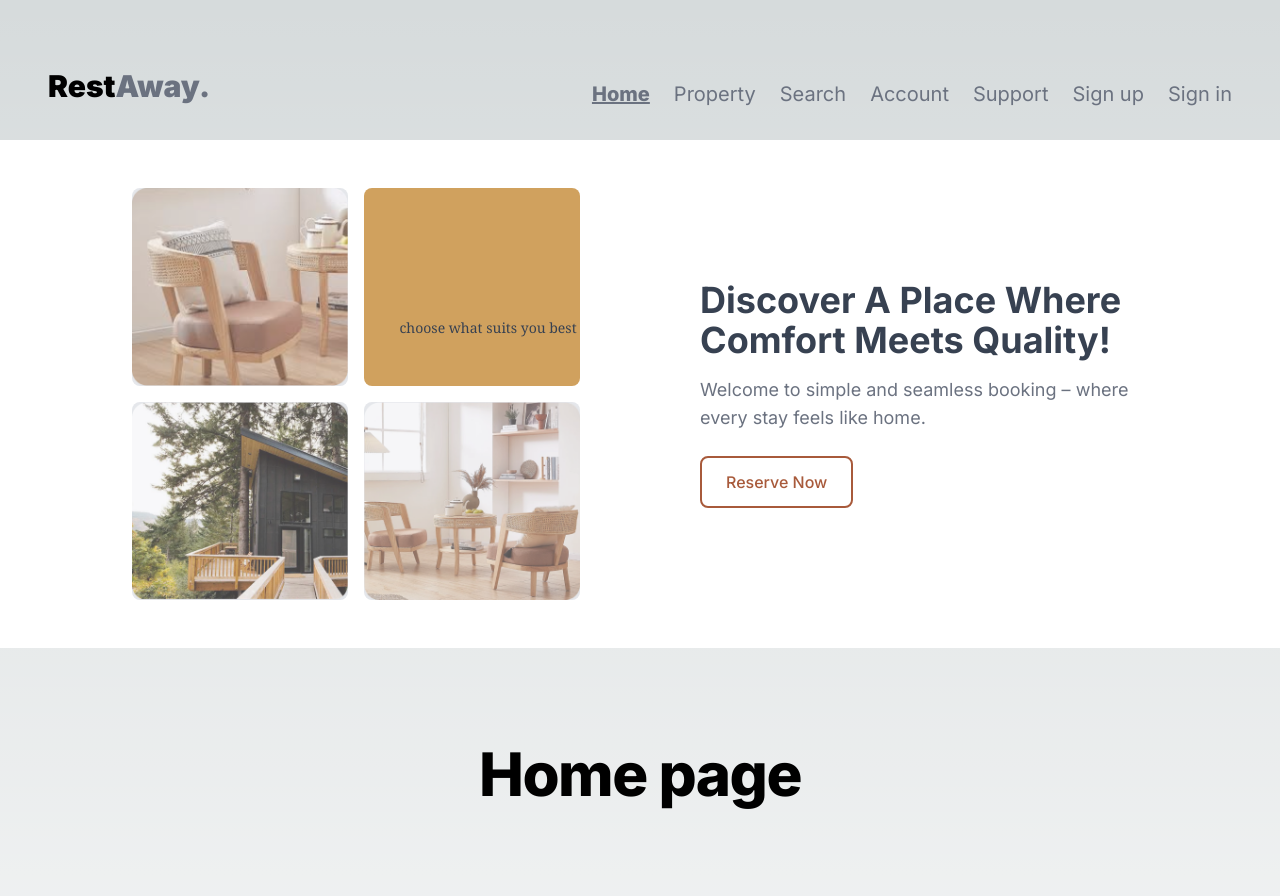
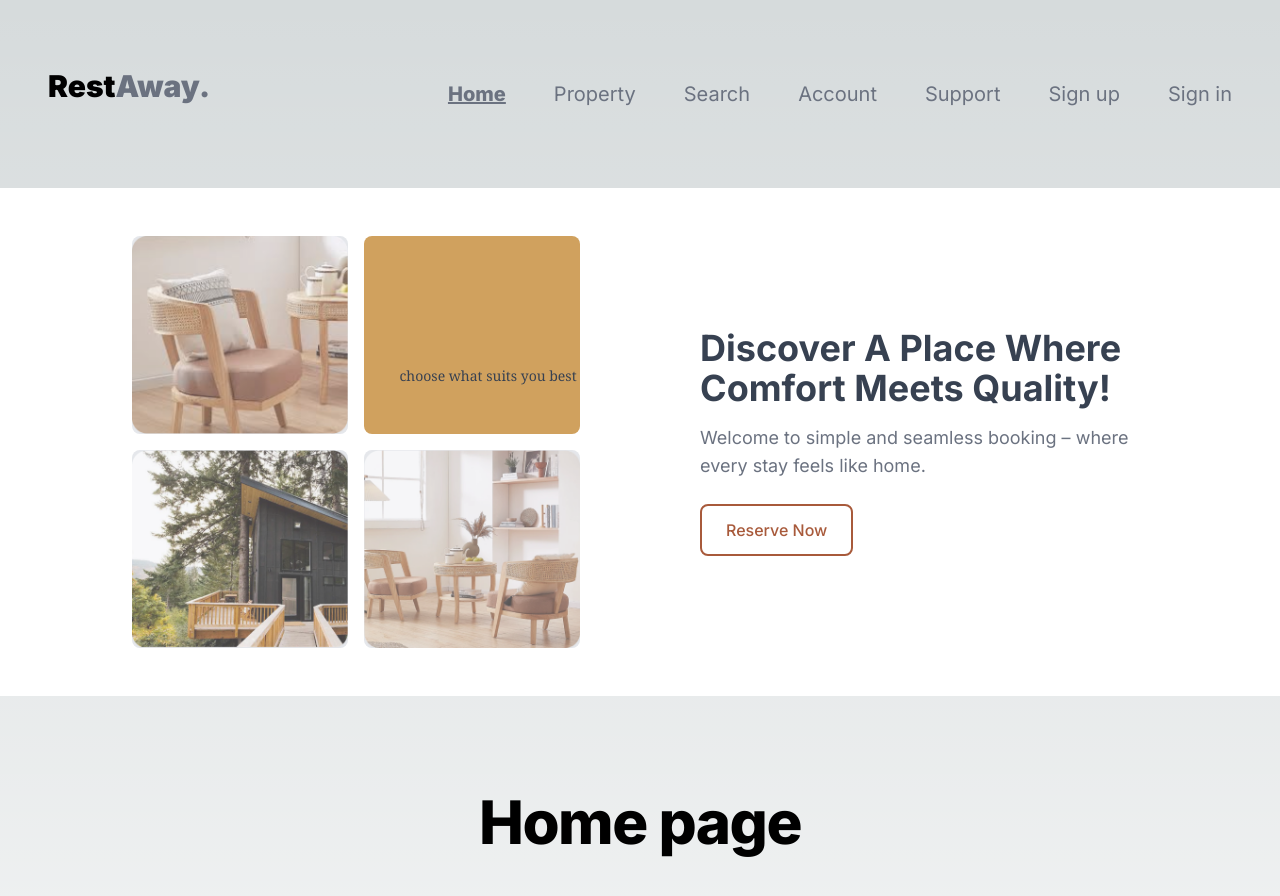
Before and after one commit to dariamilic/korisnicka-sucelja, a Next.js app in the folder rest_away_booking_project/: page / in a window 1280 px wide. Shown: the top 896 px of the page. Built offline with nearby package versions, Linux system fonts and the light colour scheme.

Commit message:
making space bigger in navigation elements

```diff
--- a/rest_away_booking_project/src/components/navigation.tsx
+++ b/rest_away_booking_project/src/components/navigation.tsx
@@ -62,12 +62,12 @@ export function Navigation() {
   const pathname = usePathname();
 
   return (
-    <nav className="flex justify-between items-center space-x-5 mt-8 mr-12">
+    <nav className="flex justify-between items-center space-x-5 mt-8 mb-12 mr-12">
       <Link href="/">
         <Logo className="text-3xl ml-12" />
       </Link>
       <ul
-        className="flex space-x-6 mt-12 mb-8 mr-20 text-xl text-gray-500 "
+        className="flex justify-around space-x-12 mt-12 mb-8 mr-20 text-xl text-gray-500 "
       >
         {" "}
         {pages.map((page, index) => processPage(page, index, pathname))}
```
